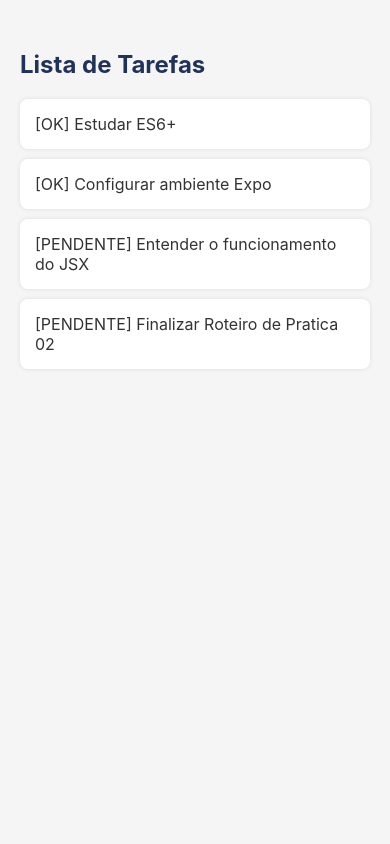
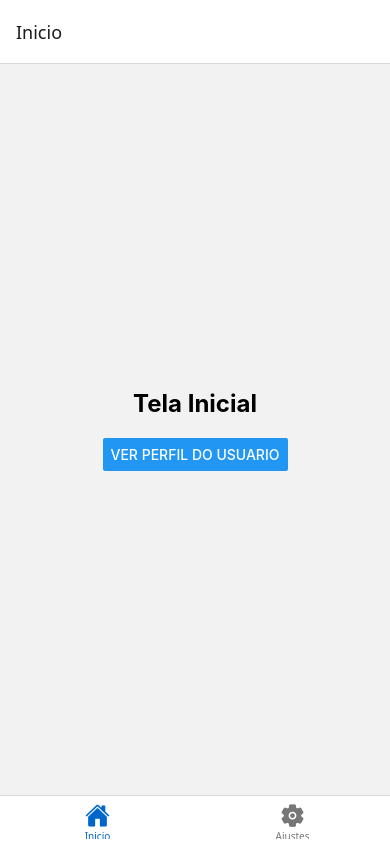
Before and after one commit to breno2908/inf-204, a React Native app: screen /Principal in a window 390 px wide. Built offline with nearby package versions, Linux system fonts and the light colour scheme.

Commit message:
Implementa Pratica 06 - Navegacao

```diff
--- a/App.js
+++ b/App.js
@@ -1,67 +1,12 @@
 import React from "react";
-import { StyleSheet, Text, View } from "react-native";
+import { NavigationContainer } from "@react-navigation/native";
+
+import AppStack from "./src/routes/AppStack";
 
 export default function App() {
-  // Criando um Array de Objetos em JavaScript puro
-  const tarefas = [
-    { id: 1, descricao: "Estudar ES6+", concluida: true },
-    { id: 2, descricao: "Configurar ambiente Expo", concluida: true },
-    {
-      id: 3,
-      descricao: "Entender o funcionamento do JSX",
-      concluida: false,
-    },
-    {
-      id: 4,
-      descricao: "Finalizar Roteiro de Pratica 02",
-      concluida: false,
-    },
-  ];
-
   return (
-    <View style={styles.container}>
-      <Text style={styles.titulo}>Lista de Tarefas</Text>
-
-      {tarefas.map((tarefa) => (
-        <View key={tarefa.id} style={styles.card}>
-          <Text style={styles.textoTarefa}>
-            {tarefa.concluida ? "[OK] " : "[PENDENTE] "}
-            {tarefa.descricao}
-          </Text>
-        </View>
-      ))}
-    </View>
+    <NavigationContainer>
+      <AppStack />
+    </NavigationContainer>
   );
 }
-
-const styles = StyleSheet.create({
-  container: {
-    flex: 1,
-    backgroundColor: "#f5f5f5",
-    paddingTop: 50,
-    paddingHorizontal: 20,
-  },
-
-  titulo: {
-    fontSize: 24,
-    fontWeight: "bold",
-    marginBottom: 20,
-    color: "#20325a",
-  },
-
-  card: {
-    backgroundColor: "#ffffff",
-    padding: 15,
-    borderRadius: 8,
-    marginBottom: 10,
-    shadowColor: "#000",
-    shadowOpacity: 0.1,
-    shadowRadius: 4,
-    elevation: 2,
-  },
-
-  textoTarefa: {
-    fontSize: 16,
-    color: "#333",
-  },
-});
--- a/package.json
+++ b/package.json
@@ -9,11 +9,17 @@
     "web": "expo start --web"
   },
   "dependencies": {
+    "@expo/vector-icons": "^15.0.2",
+    "@react-navigation/bottom-tabs": "^7.19.2",
+    "@react-navigation/native": "^7.4.1",
+    "@react-navigation/native-stack": "^7.19.2",
     "expo": "~57.0.11",
     "expo-status-bar": "~57.0.1",
     "react": "19.2.3",
     "react-dom": "19.2.3",
     "react-native": "0.86.2",
+    "react-native-safe-area-context": "~5.7.0",
+    "react-native-screens": "~4.26.0",
     "react-native-web": "^0.21.2"
   },
   "private": true
--- /dev/null
+++ b/src/routes/AppStack.js
@@ -0,0 +1,24 @@
+import React from "react";
+import { createNativeStackNavigator } from "@react-navigation/native-stack";
+
+import AppTabs from "./AppTabs";
+import DetalhesUsuario from "../screens/detalhesusuario";
+
+const Stack = createNativeStackNavigator();
+
+export default function AppStack() {
+  return (
+    <Stack.Navigator>
+      <Stack.Screen
+        name="Principal"
+        component={AppTabs}
+        options={{ headerShown: false }}
+      />
+
+      <Stack.Screen
+        name="Detalhes"
+        component={DetalhesUsuario}
+      />
+    </Stack.Navigator>
+  );
+}
--- /dev/null
+++ b/src/routes/AppTabs.js
@@ -0,0 +1,47 @@
+import React from "react";
+import { createBottomTabNavigator } from "@react-navigation/bottom-tabs";
+import { Ionicons } from "@expo/vector-icons";
+
+import Home from "../screens/Home";
+import Configuracoes from "../screens/Configuracoes";
+
+const Tab = createBottomTabNavigator();
+
+export default function AppTabs() {
+  return (
+    <Tab.Navigator
+      screenOptions={({ route }) => ({
+        tabBarActiveTintColor: "#0066cc",
+        tabBarInactiveTintColor: "#777",
+
+        tabBarIcon: ({ color, size }) => {
+          let iconName;
+
+          if (route.name === "Inicio") {
+            iconName = "home";
+          } else if (route.name === "Ajustes") {
+            iconName = "settings";
+          }
+
+          return (
+            <Ionicons
+              name={iconName}
+              size={size}
+              color={color}
+            />
+          );
+        },
+      })}
+    >
+      <Tab.Screen
+        name="Inicio"
+        component={Home}
+      />
+
+      <Tab.Screen
+        name="Ajustes"
+        component={Configuracoes}
+      />
+    </Tab.Navigator>
+  );
+}
--- /dev/null
+++ b/src/screens/Configuracoes.js
@@ -0,0 +1,22 @@
+import React from "react";
+import { View, Text, StyleSheet } from "react-native";
+
+export default function Configuracoes() {
+  return (
+    <View style={styles.container}>
+      <Text style={styles.titulo}>Configurações</Text>
+    </View>
+  );
+}
+
+const styles = StyleSheet.create({
+  container: {
+    flex: 1,
+    justifyContent: "center",
+    alignItems: "center",
+  },
+  titulo: {
+    fontSize: 24,
+    fontWeight: "bold",
+  },
+});
--- /dev/null
+++ b/src/screens/Home.js
@@ -0,0 +1,32 @@
+import React from "react";
+import { View, Text, Button, StyleSheet } from "react-native";
+
+export default function Home({ navigation }) {
+  return (
+    <View style={styles.container}>
+      <Text style={styles.titulo}>Tela Inicial</Text>
+
+      <Button
+        title="Ver Perfil do Usuario"
+        onPress={() =>
+          navigation.navigate("Detalhes", {
+            nomeUsuario: "Turma INF204",
+          })
+        }
+      />
+    </View>
+  );
+}
+
+const styles = StyleSheet.create({
+  container: {
+    flex: 1,
+    justifyContent: "center",
+    alignItems: "center",
+  },
+  titulo: {
+    fontSize: 24,
+    fontWeight: "bold",
+    marginBottom: 20,
+  },
+});
--- /dev/null
+++ b/src/screens/detalhesusuario.js
@@ -0,0 +1,61 @@
+import React from "react";
+import {
+  View,
+  Text,
+  StyleSheet,
+  TouchableOpacity
+} from "react-native";
+
+export default function DetalhesUsuario({ route, navigation }) {
+  const { nomeUsuario } = route.params;
+
+  return (
+    <View style={styles.container}>
+      <Text style={styles.titulo}>Detalhes do Perfil</Text>
+
+      <Text style={styles.texto}>
+        Bem-vindo, {nomeUsuario}!
+      </Text>
+
+      <TouchableOpacity
+        style={styles.botao}
+        onPress={() => navigation.goBack()}
+      >
+        <Text style={styles.textoBotao}>Voltar</Text>
+      </TouchableOpacity>
+    </View>
+  );
+}
+
+const styles = StyleSheet.create({
+  container: {
+    flex: 1,
+    justifyContent: "center",
+    alignItems: "center",
+  },
+
+  titulo: {
+    fontSize: 24,
+    fontWeight: "bold",
+    marginBottom: 10,
+  },
+
+  texto: {
+    fontSize: 18,
+    color: "#555",
+    marginBottom: 20,
+  },
+
+  botao: {
+    backgroundColor: "#0066cc",
+    paddingVertical: 12,
+    paddingHorizontal: 30,
+    borderRadius: 8,
+  },
+
+  textoBotao: {
+    color: "#fff",
+    fontSize: 16,
+    fontWeight: "bold",
+  },
+});
```
Also changed, not shown: 1 other file (tests, documents, lock files or other folders).
